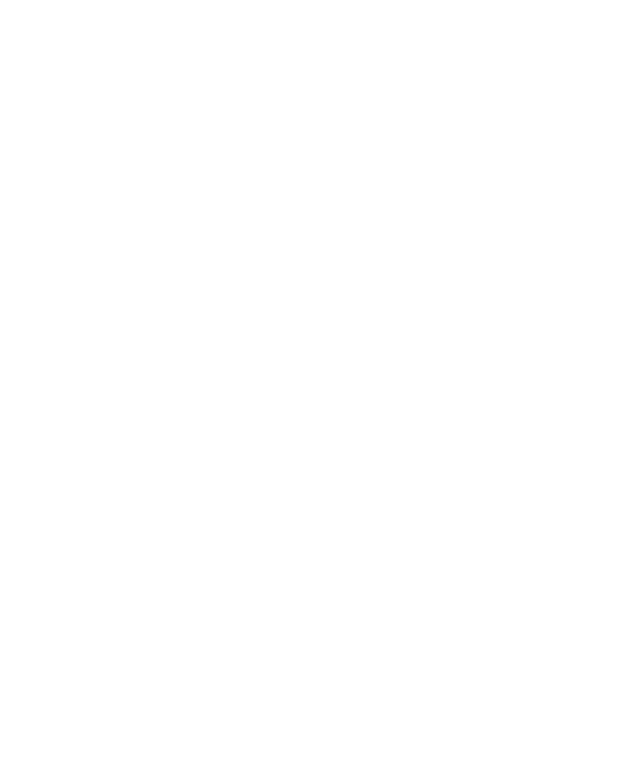
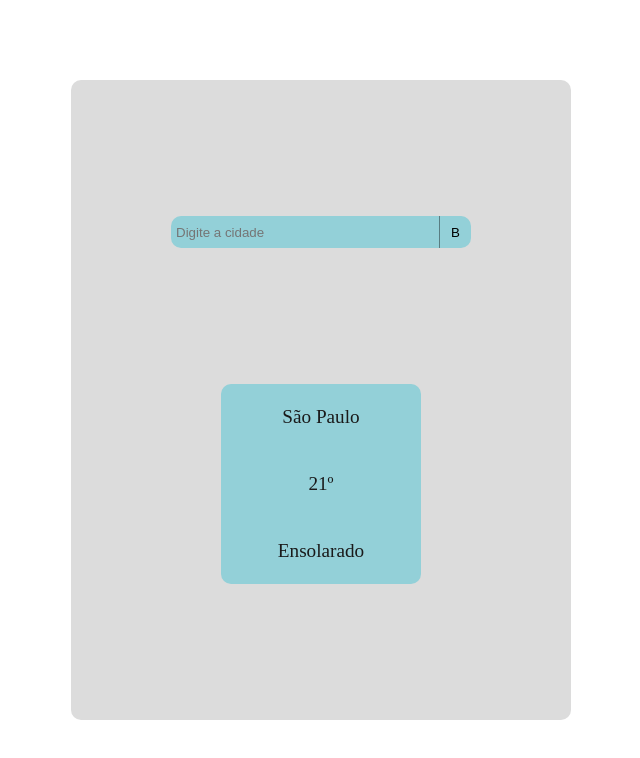
Before and after one commit to MatheusAG16/ClimaTempo, a React (Vite) app in the folder ClimaTempo/: page / in a window 1280 px wide. Shown: the top 758 px of the page, without its empty margins (319-959 px from the left). Built offline with nearby package versions, Linux system fonts and the light colour scheme; no server answers.

Commit message:
Inicio da criação da interface

```diff
--- a/ClimaTempo/src/App.css
+++ b/ClimaTempo/src/App.css
@@ -0,0 +1,15 @@
+main {
+    display: flex;
+    flex-direction: column;
+    justify-content: space-evenly;
+    align-items: center;
+    width: 70%;
+    max-width: 500px;
+    min-height: 80dvh;
+    background-color: gainsboro;
+    border-radius: 10px;
+    position: absolute;
+    transform: translate(-50%, -50%);
+    top: 50%;
+    left: 50%;
+}
--- a/ClimaTempo/src/App.jsx
+++ b/ClimaTempo/src/App.jsx
@@ -1,11 +1,14 @@
 import './App.css'
+import BarraDePesquisa from './components/BarraDePesquisa'
+import ClimaInformacoes from './components/ClimaInformacoes'
 
 function App() {
 
   return (
-    <>
-
-    </>
+    <main>
+      <BarraDePesquisa />
+      <ClimaInformacoes />
+    </main>
   )
 }
 
--- /dev/null
+++ b/ClimaTempo/src/components/BarraDePesquisa.jsx
@@ -0,0 +1,26 @@
+import pesquisaStyle from './barraDePesquisa.module.css'
+
+function BarraDePesquisa() {
+
+    const ApiKey = 'c0e4879c06e0b0acfcc93e834fc602d9'
+
+    const handlePesquisa = () => {
+        console.log('pesquisa');
+    }
+
+    fetch(`http://api.openweathermap.org/geo/1.0/direct?q=${'Sao Paulo'}&limit=${'1'}&appid=${ApiKey}`).then(response => {
+        response.json().then(data => {
+            console.log(data[0].lat)
+            console.log(data[0].lon)
+        })
+    })
+
+    return (
+        <form className={pesquisaStyle.formPesquisa}>
+            <input className={pesquisaStyle.inputPesquisa} type="text" name="inputPesquisa" id="inputPesquisa" placeholder="Digite a cidade"/>
+            <button className={pesquisaStyle.btnPesquisa} type="submit" >B</button>
+        </form>
+    )
+}
+
+export default BarraDePesquisa;
--- a/ClimaTempo/src/components/ClimaInformacoes.jsx
+++ b/ClimaTempo/src/components/ClimaInformacoes.jsx
@@ -1 +1,19 @@
-import ClimaInformacoesStyle from './ClimaInformacoes.module.css'
+import climaInformacoesStyle from './climaInformacoes.module.css'
+
+function ClimaInformacoes () {
+    return(
+        <section className={climaInformacoesStyle.climaContainer}>
+            <p className={climaInformacoesStyle.climaCidade}>
+                São Paulo
+            </p>
+            <p className={climaInformacoesStyle.climaGraus}>
+                21º
+            </p>
+            <p className={climaInformacoesStyle.climaTempo}>
+                Ensolarado
+            </p>
+        </section>
+    )
+}
+
+export default ClimaInformacoes;
--- a/ClimaTempo/src/components/ClimaInformacoes.module.css
+++ b/ClimaTempo/src/components/ClimaInformacoes.module.css
@@ -0,0 +1,16 @@
+.climaContainer {
+    display: flex;
+    flex-direction: column;
+    align-items: center;
+    justify-content: space-around;
+    background-color: rgb(147, 208, 216);
+    max-width: 200px;
+    width: 60%;
+    aspect-ratio: 1/1;
+    border-radius: 10px;
+}
+
+.climaContainer p {
+    color: rgb(26, 26, 26);
+    font-size: 1.2rem;
+}
--- /dev/null
+++ b/ClimaTempo/src/components/barraDePesquisa.module.css
@@ -0,0 +1,34 @@
+.formPesquisa {
+    position: relative;
+    width: 100%;
+    height: 2em;
+    text-align: center;
+}
+
+.inputPesquisa {
+    height: 100%;
+    width: 60%;
+    padding: 5px;
+    border-radius: 10px;
+    border: none;
+    background-color: rgb(147, 208, 216);
+    text-wrap: nowrap;
+
+}
+
+.btnPesquisa {
+    position: absolute;
+    right: 20%;
+    height: 100%;
+    aspect-ratio: 1/1;
+    background: transparent;
+    border: none;
+    border-left: 1px solid rgba(0, 0, 0, 0.395);
+}
+
+.btnPesquisa:hover {
+    cursor: pointer;
+    background-color: rgb(122, 172, 178);
+    border-radius: 0px 10px 10px 0px;
+    box-sizing: border-box;
+}
```
